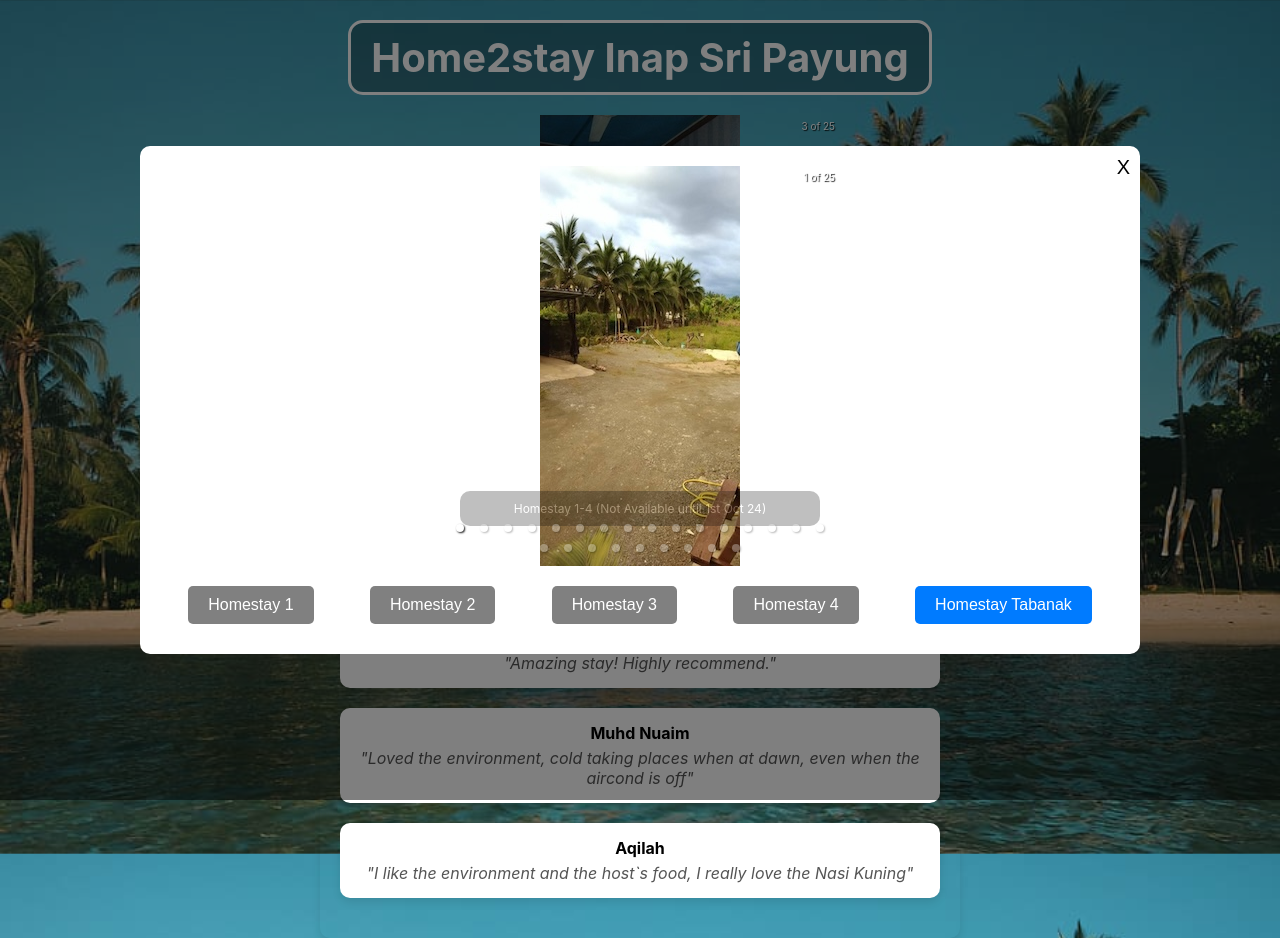
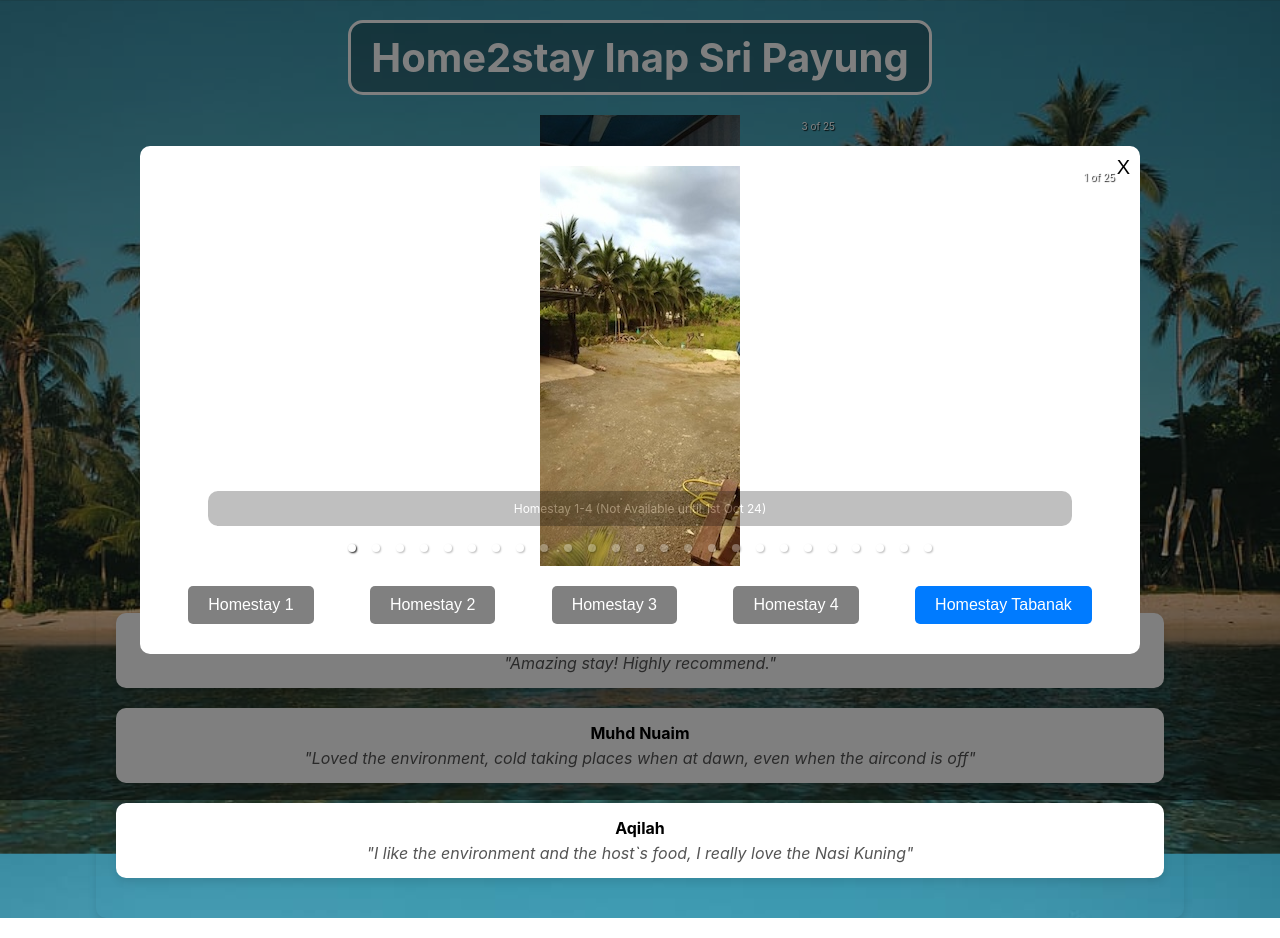
Before and after one commit to aazamuddin4/homestay-sri-payung, a React (Create React App) app: page / in a window 1280 px wide. Both pictures are taken after a click on the button "Book Now". Built offline with nearby package versions, Linux system fonts and the light colour scheme.

Commit message:
commit on 15/08/24
revamp ui

```diff
--- a/src/pages/HomePage.tsx
+++ b/src/pages/HomePage.tsx
@@ -128,7 +128,7 @@ const HomePage: React.FC = () => {
                             <HouseButton disabled={true} onClick={() => handleModalClose('Homestay 2')}>Homestay 2</HouseButton>
                             <HouseButton disabled={true} onClick={() => handleModalClose('Homestay 3')}>Homestay 3</HouseButton>
                             <HouseButton disabled={true} onClick={() => handleModalClose('Homestay 4')}>Homestay 4</HouseButton>
-                            <HouseButton disabled={false} onClick={() => handleModalClose('tabanak')}>Homestay Tabanak</HouseButton>
+                            <HouseButton disabled={false} onClick={() => handleModalClose('Tabanak')}>Homestay Tabanak</HouseButton>
                         </ButtonGroup>
                     </Modal>
                 )}
@@ -338,7 +338,7 @@ const MapWrapper = styled.div`
 `;
 
 const ReviewsSection = styled.div`
-    width: 50%;
+    width: 85%;
     margin: 0 auto;
     padding: 20px;
     background-color: transparent;
@@ -449,9 +449,14 @@ const ImageWrapper = styled.div`
 `;
 
 const CarouselWrapper = styled.div`
+    display: flex;
+    justify-content: space-around;
+    margin-top: 20px;
+    flex-wrap: wrap
     width: 400px;
     margin: 0 auto;
     animation: fadeInSlideIn 2s forwards;
+    text-align: center;
 
         @keyframes fadeInSlideIn {
         0% {
```
